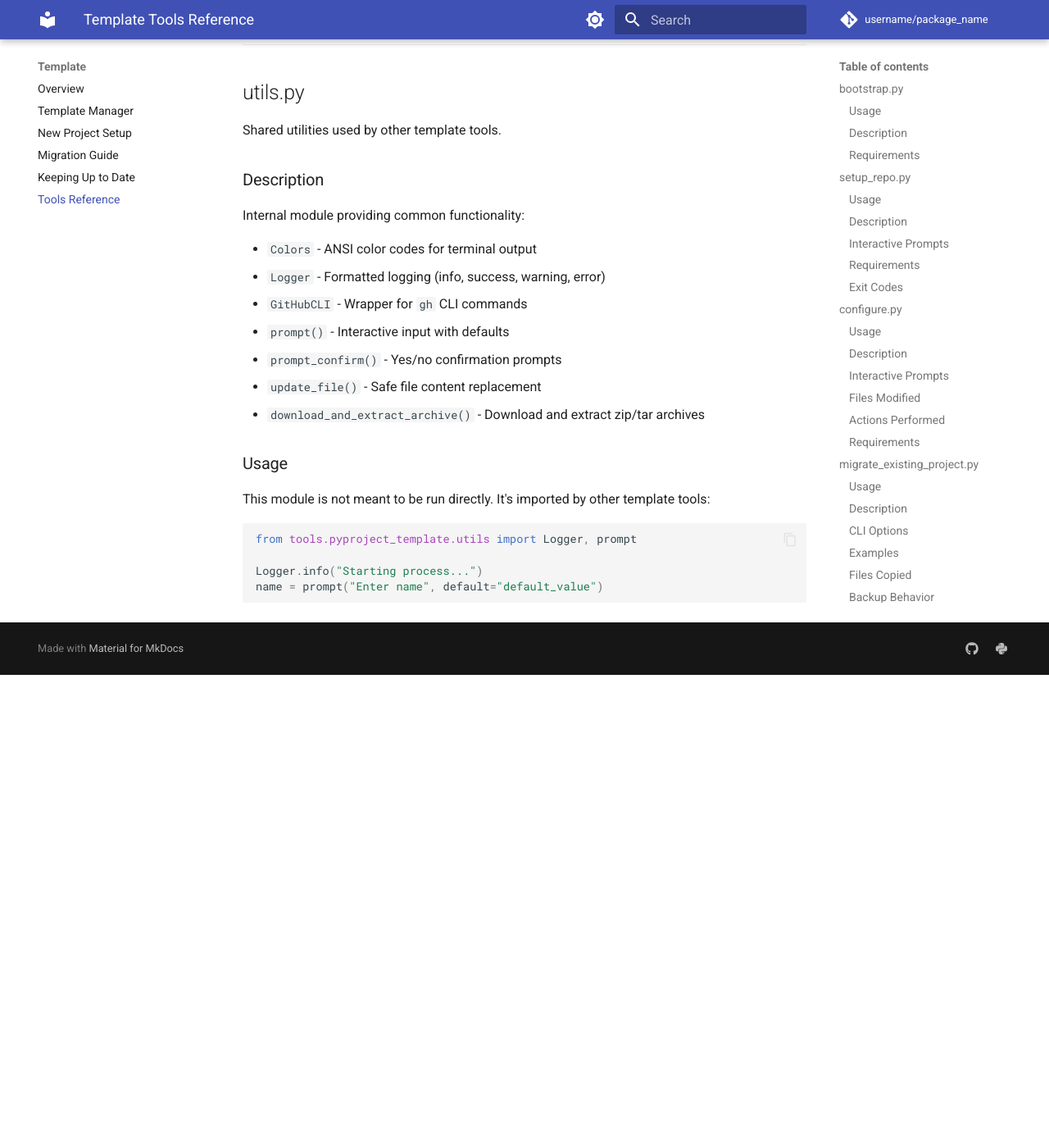
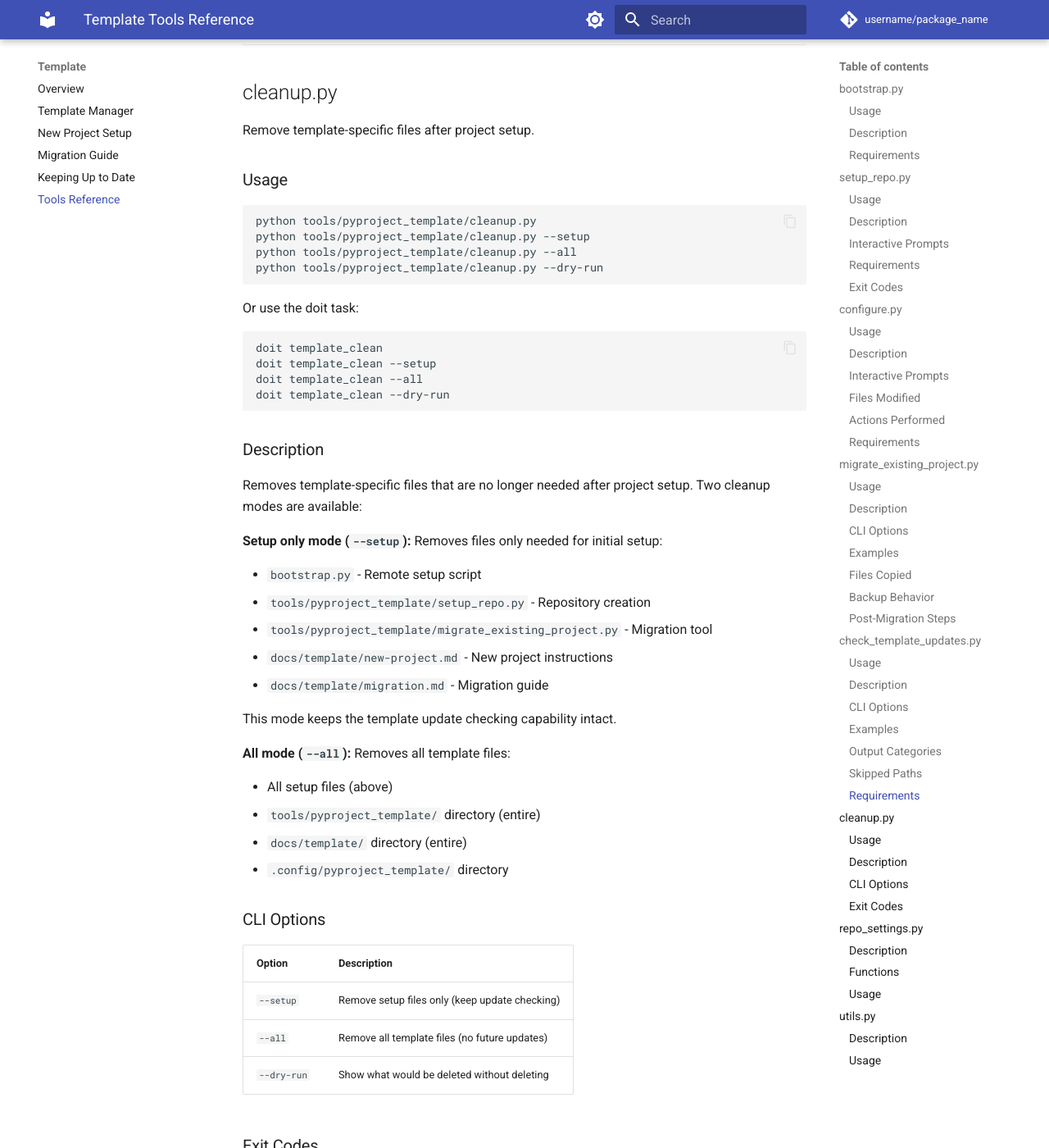
Before and after one commit to endavis/pyproject-template, an MkDocs documentation site: the page built from docs/template/tools-reference.md, in a window 1280 px wide and 1400 px high, scrolled down 7436 px. Shown: the whole window at 82% size. Built offline with MkDocs 1.6.1 and Material for MkDocs 9.7.7, drawn with Linux system fonts in a browser that asks for light colours; comment, search, counter and statistics services are not loaded; before the commit the page ends 8259 px from its top, so only the background shows below that; some of the changed text lies outside the part shown.

Commit message:
docs: add cleanup.py and repo_settings.py to tools reference
- Add cleanup.py documentation with CLI options and modes
- Add repo_settings.py documentation with function reference
- Update index.md tools table to include cleanup.py

Co-Authored-By: Claude Opus 4.5 <noreply@anthropic.com>

````diff
--- a/docs/template/index.md
+++ b/docs/template/index.md
@@ -57,6 +57,7 @@ All template tools are located in `tools/pyproject_template/`:
 | `configure.py` | Replace placeholders with your project info |
 | `migrate_existing_project.py` | Copy template files to existing project |
 | `check_template_updates.py` | Compare project against latest template |
+| `cleanup.py` | Remove template files after setup |
 
 See the **[Template Manager](manage.md)** for the recommended interactive interface, or the **[Tools Reference](tools-reference.md)** for detailed CLI documentation of individual tools.
 
--- a/docs/template/tools-reference.md
+++ b/docs/template/tools-reference.md
@@ -292,6 +292,100 @@ The comparison automatically skips:
 
 ---
 
+## cleanup.py
+
+Remove template-specific files after project setup.
+
+### Usage
+
+```bash
+python tools/pyproject_template/cleanup.py
+python tools/pyproject_template/cleanup.py --setup
+python tools/pyproject_template/cleanup.py --all
+python tools/pyproject_template/cleanup.py --dry-run
+```
+
+Or use the doit task:
+
+```bash
+doit template_clean
+doit template_clean --setup
+doit template_clean --all
+doit template_clean --dry-run
+```
+
+### Description
+
+Removes template-specific files that are no longer needed after project setup. Two cleanup modes are available:
+
+**Setup only mode (`--setup`):** Removes files only needed for initial setup:
+
+- `bootstrap.py` - Remote setup script
+- `tools/pyproject_template/setup_repo.py` - Repository creation
+- `tools/pyproject_template/migrate_existing_project.py` - Migration tool
+- `docs/template/new-project.md` - New project instructions
+- `docs/template/migration.md` - Migration guide
+
+This mode keeps the template update checking capability intact.
+
+**All mode (`--all`):** Removes all template files:
+
+- All setup files (above)
+- `tools/pyproject_template/` directory (entire)
+- `docs/template/` directory (entire)
+- `.config/pyproject_template/` directory
+
+### CLI Options
+
+| Option | Description |
+|--------|-------------|
+| `--setup` | Remove setup files only (keep update checking) |
+| `--all` | Remove all template files (no future updates) |
+| `--dry-run` | Show what would be deleted without deleting |
+
+### Exit Codes
+
+| Code | Meaning |
+|------|---------|
+| 0 | Success |
+| 1 | Error (conflicting flags, deletion failure) |
+
+---
+
+## repo_settings.py
+
+GitHub repository settings configuration functions.
+
+### Description
+
+Internal module providing functions to configure GitHub repository settings. Used by both `setup_repo.py` (initial setup) and `manage.py` (updating existing repositories).
+
+### Functions
+
+| Function | Description |
+|----------|-------------|
+| `configure_repository_settings()` | Configure repo description, features, security settings |
+| `configure_branch_protection()` | Set up branch protection rulesets |
+| `replicate_labels()` | Copy labels from template repository |
+| `enable_github_pages()` | Enable GitHub Pages for documentation |
+| `configure_codeql()` | Configure CodeQL code scanning |
+| `update_all_repo_settings()` | Convenience function to run all configuration steps |
+
+### Usage
+
+This module is not meant to be run directly. It's imported by other template tools:
+
+```python
+from tools.pyproject_template.repo_settings import update_all_repo_settings
+
+update_all_repo_settings(
+    repo_full="user/repo",
+    description="My project description",
+)
+```
+
+---
+
 ## utils.py
 
 Shared utilities used by other template tools.
````
